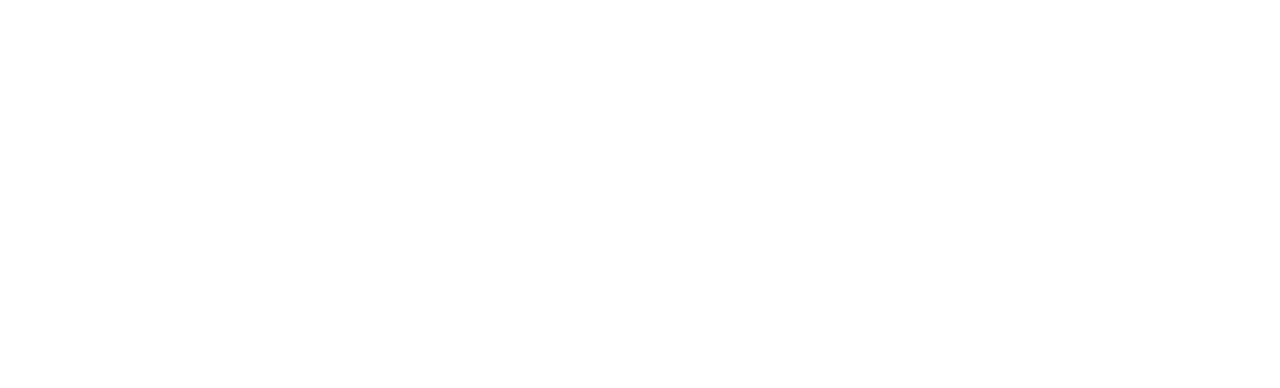
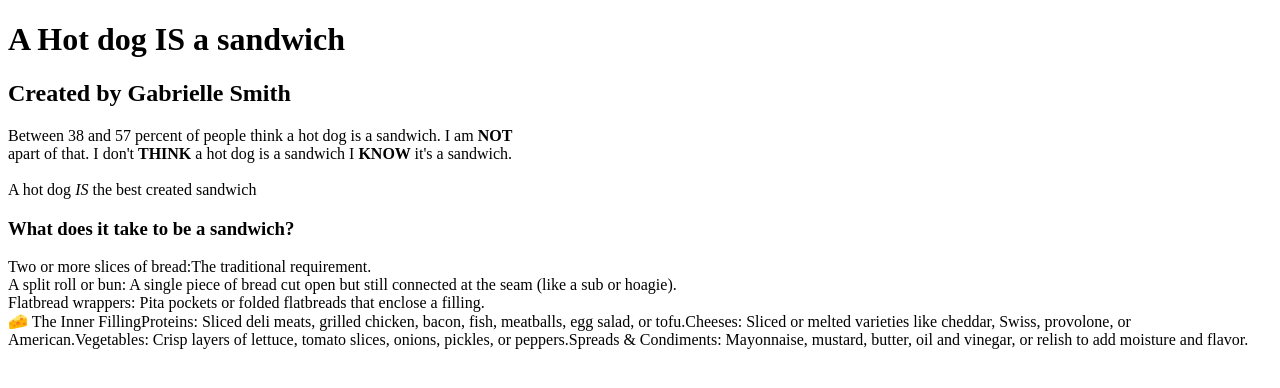
Before and after one commit to gabrielles123/1-P-Unit-1-Project, a plain HTML site: page index.html in a window 1280 px wide. Drawn offline with Linux system fonts and the light colour scheme.

Commit message:
Editing project

```diff
--- a/index.html
+++ b/index.html
@@ -20,8 +20,12 @@ Select ONE Additional Feature to Add
         <meta charset="utf-8">
         <title>Unit 1 Project</title>
     </head>
+    <h1> A Hot dog IS a sandwich </h1>
+    <h2> Created by Gabrielle Smith </h2>
     <body>
-
-
+<p> Between 38 and 57 percent of people think a hot dog is a sandwich. I am <strong>NOT</strong> <br> apart of that. I don't <strong> THINK </strong> a hot dog is a sandwich I <strong> KNOW </strong> it's a sandwich. <br>
+    <br> A hot dog <em> IS </em> the best created sandwich
+<br> <h3> What does it take to be a sandwich? </h3> </p>
+        Two or more slices of bread:The traditional requirement.<br> A split roll or bun: A single piece of bread cut open but still connected at the seam (like a sub or hoagie).<br>Flatbread wrappers: Pita pockets or folded flatbreads that enclose a filling.<br>🧀 The Inner FillingProteins: Sliced deli meats, grilled chicken, bacon, fish, meatballs, egg salad, or tofu.Cheeses: Sliced or melted varieties like cheddar, Swiss, provolone, or American.Vegetables: Crisp layers of lettuce, tomato slices, onions, pickles, or peppers.Spreads & Condiments: Mayonnaise, mustard, butter, oil and vinegar, or relish to add moisture and flavor.
     </body>
 </html>
```
